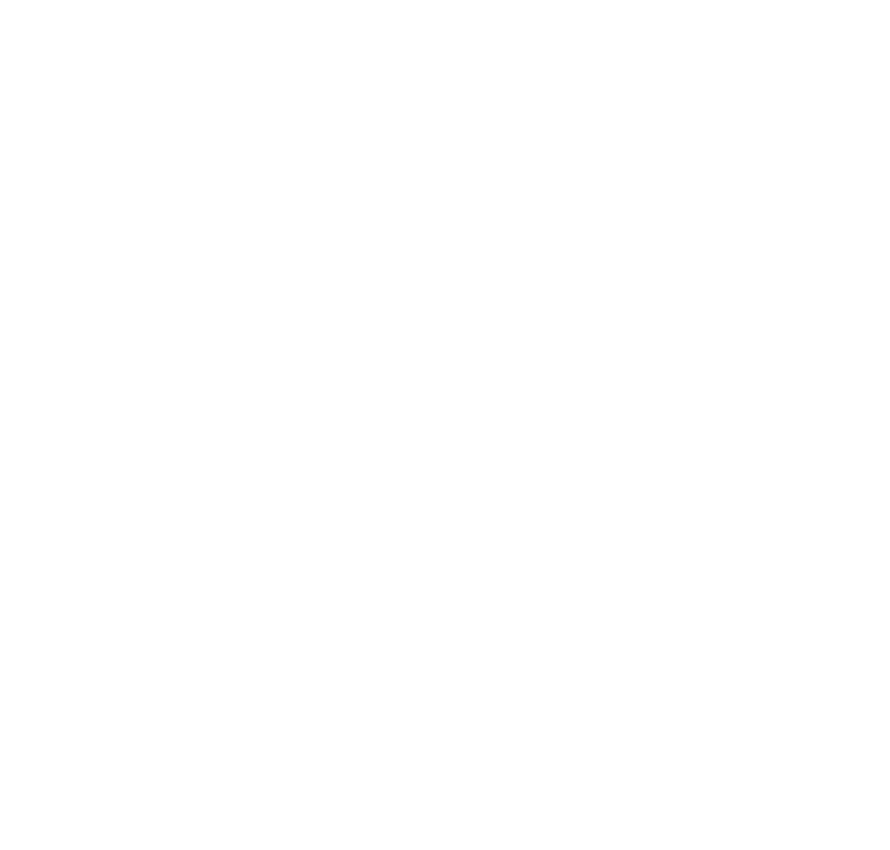
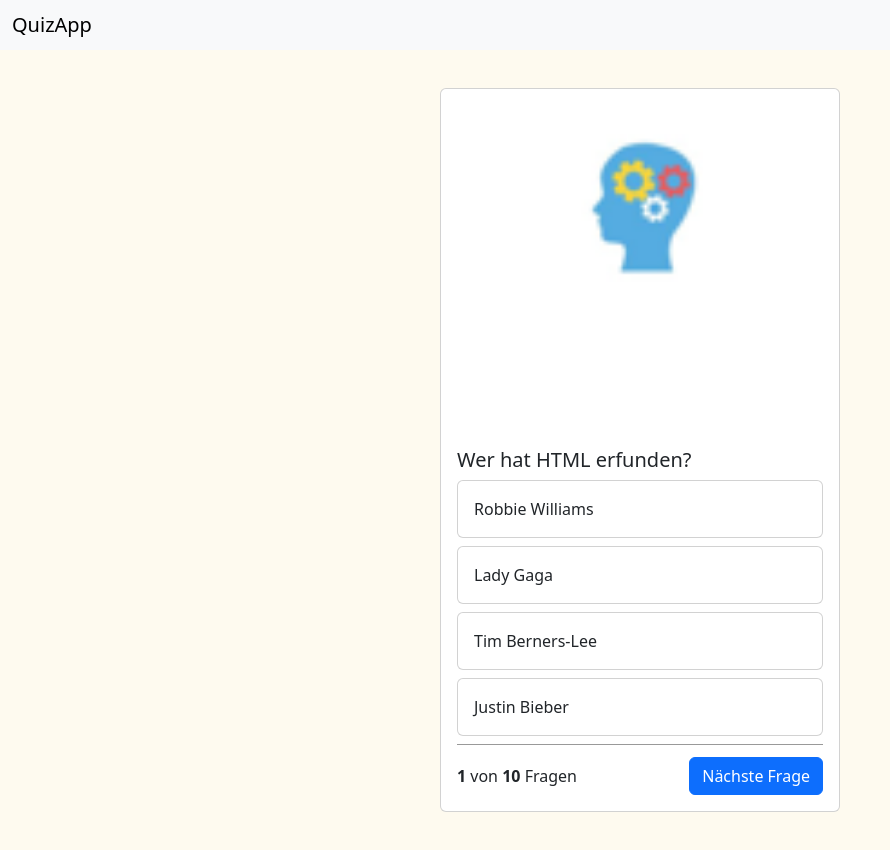
Before and after one commit to manuelbrauncoder/QuizzApp, a plain HTML site: page index.html in a window 1280 px wide. Shown: the whole page, without its empty margins (0-890 px from the left). Before the commit the page ends 800 px from the top, so only its background shows below. Drawn offline with nearby package versions, Linux system fonts and the light colour scheme.

Commit message:
update json array and functions

```diff
--- a/index.html
+++ b/index.html
@@ -1,14 +1,69 @@
 <!DOCTYPE html>
 <html lang="en">
+
 <head>
     <meta charset="UTF-8">
     <meta name="viewport" content="width=device-width, initial-scale=1.0">
     <title>Document</title>
 
-    <link rel="stylesheet" href="./node_modules/bootstrap/dist/css/bootstrap.min.css">
     <script src="./script.js"></script>
+    <link rel="stylesheet" href="style.css">
+
+    <!-- Bootstrap files -->
+    <link href="https://cdn.jsdelivr.net/npm/bootstrap@5.3.2/dist/css/bootstrap.min.css" rel="stylesheet"
+        integrity="sha384-T3c6CoIi6uLrA9TneNEoa7RxnatzjcDSCmG1MXxSR1GAsXEV/Dwwykc2MPK8M2HN" crossorigin="anonymous">
+    <script src="https://cdn.jsdelivr.net/npm/bootstrap@5.3.2/dist/js/bootstrap.bundle.min.js"
+        integrity="sha384-C6RzsynM9kWDrMNeT87bh95OGNyZPhcTNXj1NW7RuBCsyN/o0jlpcV8Qyq46cDfL"
+        crossorigin="anonymous"></script>
 </head>
-<body>
 
+<body onload="init(), showQuestion(), showAnswerOptions()">
+    <nav class="navbar bg-body-tertiary">
+        <div class="container-fluid">
+            <span class="navbar-brand mb-0 h1">QuizApp</span>
+        </div>
+    </nav>
+
+    <div class="container">
+        <div class="card quiz-card">
+            <img src="./img/logo.png" class="card-img-top" alt="...">
+            <div class="card-body">
+                <h5 class="card-title" id="questionText">Frage</h5>
+
+                <div class="card mb-2">
+                    <div class="card-body" id="answer_1">
+                        Antwort
+                    </div>
+                </div>
+
+                <div class="card mb-2">
+                    <div class="card-body" id="answer_2">
+                        Antwort
+                    </div>
+                </div>
+
+                <div class="card mb-2">
+                    <div class="card-body" id="answer_3">
+                        Antwort
+                    </div>
+                </div>
+
+                <div class="card mb-2">
+                    <div class="card-body" id="answer_4">
+                        Antwort
+                    </div>
+                </div>
+
+                <div class="question-footer">
+                    <span>
+                        <b>1</b> von <b id="numberOfQuestions">5</b> Fragen
+                    </span>
+
+                    <button class="btn btn-primary">Nächste Frage</button>
+                </div>
+            </div>
+        </div>
+    </div>
 </body>
+
 </html>
--- a/package.json
+++ /dev/null
@@ -1,5 +0,0 @@
-{
-  "dependencies": {
-    "bootstrap": "^5.3.2"
-  }
-}
--- a/script.js
+++ b/script.js
@@ -0,0 +1,101 @@
+let questions = [
+    {
+        "question": "Wer hat HTML erfunden?",
+        "answer_1": "Robbie Williams",
+        "answer_2": "Lady Gaga",
+        "answer_3": "Tim Berners-Lee",
+        "answer_4": "Justin Bieber",
+        "right_answer": 3
+    },
+    {
+        "question": "Wer ist der Gründer von Microsoft?",
+        "answer_1": "Steve Jobs",
+        "answer_2": "Bill Gates",
+        "answer_3": "Elon Musk",
+        "answer_4": "Mark Zuckerberg",
+        "right_answer": 2
+    },
+    {
+        "question": "Was bedeutet die Abkürzung 'HTML'?",
+        "answer_1": "HyperText Markup Language",
+        "answer_2": "HighTech MultiLanguage",
+        "answer_3": "Home Tool Management Language",
+        "answer_4": "Hyperlink and Text Markup Language",
+        "right_answer": 1
+    },
+    {
+        "question": "Welche Programmiersprache wurde von Guido van Rossum entwickelt?",
+        "answer_1": "Java",
+        "answer_2": "Python",
+        "answer_3": "C++",
+        "answer_4": "Ruby",
+        "right_answer": 2
+    },
+    {
+        "question": "Was ist eine CPU?",
+        "answer_1": "Central Processing Unit",
+        "answer_2": "Computer Personal Unit",
+        "answer_3": "Central Process Unit",
+        "answer_4": "Central Peripheral Unit",
+        "right_answer": 1
+    },
+    {
+        "question": "Welches Betriebssystem wurde von Linus Torvalds entwickelt?",
+        "answer_1": "Windows",
+        "answer_2": "macOS",
+        "answer_3": "Linux",
+        "answer_4": "Android",
+        "right_answer": 3
+    },
+    {
+        "question": "Was ist Git in der Softwareentwicklung?",
+        "answer_1": "Ein grafisches Design-Tool",
+        "answer_2": "Ein Versionskontrollsystem",
+        "answer_3": "Ein Datenbankmanagementsystem",
+        "answer_4": "Ein Webbrowser",
+        "right_answer": 2
+    },
+    {
+        "question": "Welche Firma hat den Java-Programmierstandard erstellt?",
+        "answer_1": "Microsoft",
+        "answer_2": "IBM",
+        "answer_3": "Oracle",
+        "answer_4": "Apple",
+        "right_answer": 3
+    },
+    {
+        "question": "Was ist ein 'Open Source'-Softwareprojekt?",
+        "answer_1": "Ein Projekt ohne jeglichen Code",
+        "answer_2": "Ein Projekt mit freiem Quellcode",
+        "answer_3": "Ein geschlossenes Softwareprojekt",
+        "answer_4": "Ein Projekt ohne Lizenz",
+        "right_answer": 2
+    },
+    {
+        "question": "Was ist der Zweck von SQL in der Datenbankverwaltung?",
+        "answer_1": "Software Qualification Language",
+        "answer_2": "Structured Query Language",
+        "answer_3": "System Quality Language",
+        "answer_4": "Standardized Question Language",
+        "right_answer": 2
+    }
+];
+let currentQuestion = 0;
+
+function init() {
+    let input = document.getElementById('numberOfQuestions');
+    let number = questions.length;
+    input.innerHTML = `${number}`;
+}
+
+function showQuestion() {
+    let question = questions[currentQuestion];
+    document.getElementById('questionText').innerHTML = question['question'];
+}
+
+function showAnswerOptions() {
+    document.getElementById('answer_1').innerHTML = questions[0]['answer_1'];
+    document.getElementById('answer_2').innerHTML = questions[0]['answer_2'];
+    document.getElementById('answer_3').innerHTML = questions[0]['answer_3'];
+    document.getElementById('answer_4').innerHTML = questions[0]['answer_4'];
+}
--- a/style.css
+++ b/style.css
@@ -0,0 +1,23 @@
+body {
+    background-color: #FEFAEF !important;
+}
+
+.container {
+    height: 100vh;
+    background-color: #FEFAEF !important;
+    display: flex;
+    align-items: center;
+    justify-content: center;
+}
+
+.question-footer {
+    border-top: 1px solid rgba(0, 0, 0, 0.4) ;
+    display: flex;
+    justify-content: space-between;
+    align-items: center;
+    padding-top: 12px;
+}
+
+.quiz-card {
+    width: 25rem;
+}
```
Also changed, not shown: design/Option 1 Copy 12.jpg (added), design/Option 1 Copy 15.jpg (added), design/Option 1 Copy 16.jpg (added), design/Option 1 Copy 17.jpg (added), img/brain result.png (added), img/brainbg.jpg (added), img/logo.png (added), img/tropy.png (added), 1 other file.
